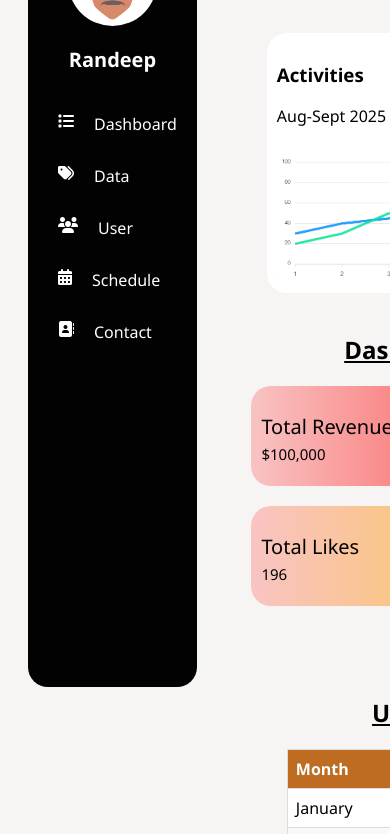
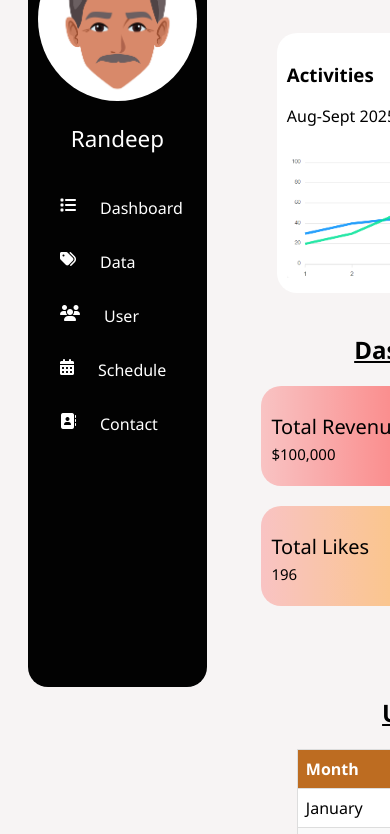
Before and after one commit to rj-randeep/frontend-projects, a plain HTML site: page DashBoard Project/index.html in a window 390 px wide. Shown: the part 101-935 px from the top of the page. Drawn offline with Linux system fonts and the light colour scheme.

Commit message:
making the project responsive

```diff
--- a/DashBoard Project/index.html
+++ b/DashBoard Project/index.html
@@ -13,9 +13,14 @@
     <main>
         <section class="left">
             <div class="profile">
-                <img src="man.jpg" alt="">
-                <p>Randeep</p>
+                <div class="profile-img">
+                    <img src="man.jpg" alt="">
+                </div>
+                <div>
+                    <p>Randeep</p>
+                </div>
             </div>
+            <div class="navbar">
             <div class="nav">
                 <i class="fa-solid fa-list"></i>
                 <a href="#board">Dashboard</a>
@@ -35,6 +40,7 @@
             <div class="nav">
                 <i class="fa-solid fa-address-book"></i>
                 <a href="#contact">Contact</a>
+            </div>
             </div>
         </section>
         <section class="right">
--- a/DashBoard Project/style.css
+++ b/DashBoard Project/style.css
@@ -26,32 +26,32 @@ main{
     margin: 10px;
 }
 .profile img{
-    width: 60%;
-    height: 70%;
+    width: 100%;
+    height: 100%;
     border-radius: 50%;
 }
 .profile p{
-    font-size: 20px;
+    font-size: 1.4rem;
     color: white;
-    font-weight: 600;
+    font-weight: 250;
 }
 
 .nav{
     display: flex;
-    margin-bottom: 20px;
-    padding-right: 20px;
+    padding-right: 1.5rem;
     color: white;
-    margin-left: 30px;
+    margin-left: 2rem;
 }
 .nav:hover{
     color: gold;
 }
 .nav > a{
-    padding-left: 20px;
-    font-weight: 500;
-    font-size: 16px;
+    padding-left: 1.5rem;
+    font-weight: 400;
+    font-size: 1rem;
     color: white;
     text-decoration: none;
+    margin-bottom: 2rem;
 }
 .nav > a:hover{
     color: rgb(107, 104, 86);
```
